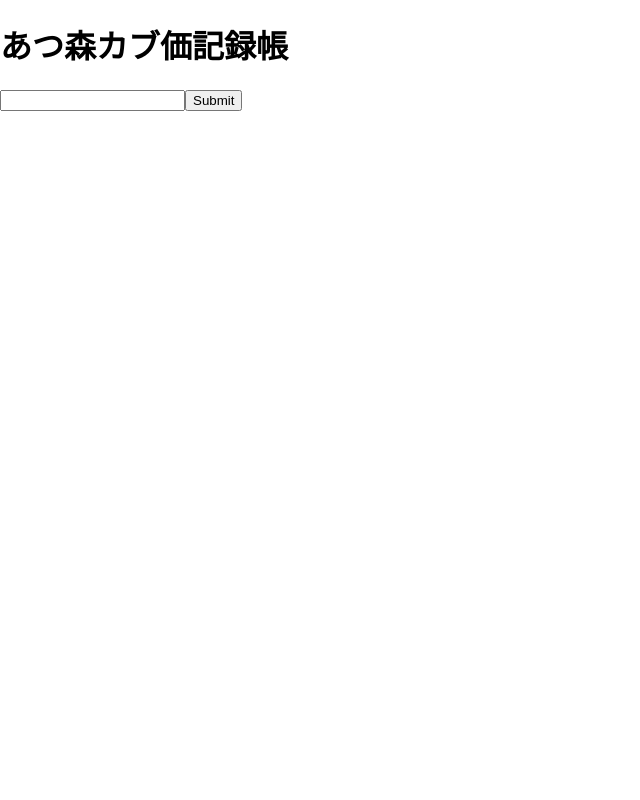
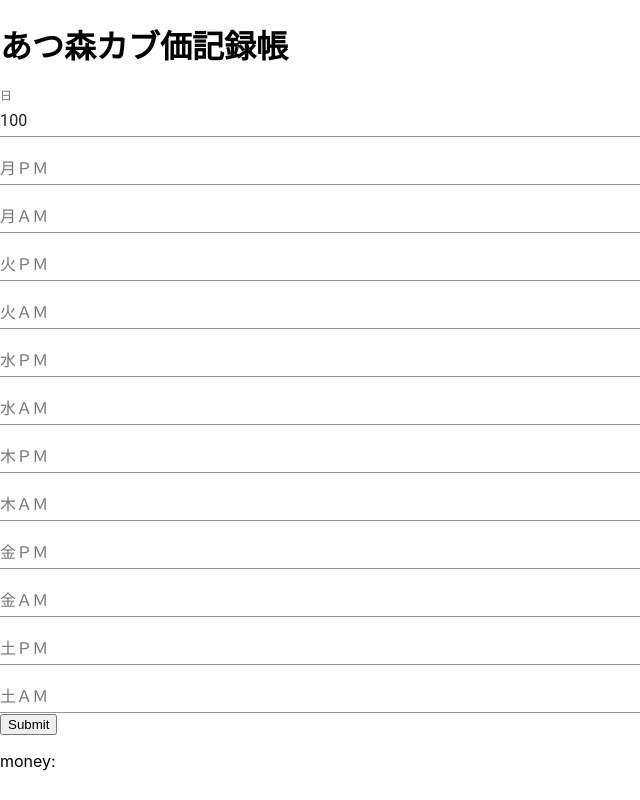
Before and after one commit to ukinn/kabu, a React (Create React App) app: page / in a window 1280 px wide. Shown: the whole page, without its empty margins (0-640 px from the left). Built offline with nearby package versions, Linux system fonts and the light colour scheme.

Commit message:
インプットを表代わりに使うことはできない

```diff
--- a/src/components/App.js
+++ b/src/components/App.js
@@ -4,6 +4,7 @@ import { savePrice, getPrice } from '../actions';
 import { connect } from 'react-redux';
 import { Field, reduxForm } from 'redux-form';
 // import styled from 'styled-components';
+import TextField from '@material-ui/core/TextField';
 
 // const kabukas = [
 //   {sun: '100'},
@@ -21,50 +22,65 @@ import { Field, reduxForm } from 'redux-form';
 //   {sat_pm: ''},
 // ]
 //
-// const kabukas2 = {
-//   sun: '100',
-//   mon_am: '',
-//   mon_pm: '',
-//   tue_am: '',
-//   tue_pm: '',
-//   wed_am: '',
-//   wed_pm: '',
-//   thu_am: '',
-//   thu_pm: '',
-//   fri_am: '',
-//   fri_pm: '',
-//   sat_am: '',
-//   sat_pm: '',
-// }
-//
-// console.log(kabukas);
-// // console.log(kabukas2.sun);
-// kabukas[0] = {sun: '100'};
-// console.log(kabukas[0]);
-// console.log(kabukas);
-//
+const dates = [
+  {en: '日曜日',ja: '日'},
+  {en: 'mon_am', ja: '月ＰＭ'},
+  {en: 'mon_pm', ja: '月ＡＭ'},
+  {en: 'tue_am', ja: '火ＰＭ'},
+  {en: 'tue_pm', ja: '火ＡＭ'},
+  {en: 'wed_am', ja: '水ＰＭ'},
+  {en: 'wed_pm', ja: '水ＡＭ'},
+  {en: 'thu_am', ja: '木ＰＭ'},
+  {en: 'thu_pm', ja: '木ＡＭ'},
+  {en: 'fri_am', ja: '金ＰＭ'},
+  {en: 'fri_pm', ja: '金ＡＭ'},
+  {en: 'sat_am', ja: '土ＰＭ'},
+  {en: 'sat_pm', ja: '土ＡＭ'},
+];
+
 
 class App extends Component {
   constructor(props){
     super(props);
     this.submit = this.submit.bind(this);
+    this.renderFields = this.renderFields.bind(this);
   }
   submit(values){
     const { savePrice } = this.props;
     savePrice(values);
     // getPrice();
   }
+  componentDidMount(){
+    const { getPrice } = this.props;
+    getPrice();
+  }
+  renderFields(){
+    const fields = dates.map((date,indexs)=>{
+      const renderComponents = (field)=> {
+        //redux-form の設定を取得
+        const { input } = field;
+        return(
+          <TextField fullWidth label={date.ja} {...input} />
+        )};
+      return (
+      <Field key={date.en} name={date.en} label={date.ja} component={renderComponents} type="number" />
+    )}
+  );
+    return fields;
+  }
+
   render(){
-    const { handleSubmit } = this.props;
+    const { handleSubmit, prices } = this.props;
     return(
       <div className="wrapper">
       <h1>
         あつ森カブ価記録帳
       </h1>
       <form onSubmit={handleSubmit(this.submit)}>
-        <Field name="sun" component="input" type="text" />
+        {this.renderFields()}
         <button type="submit">Submit</button>
       </form>
+      <p>money:{prices.sun}</p>
       </div>
     );
   };
@@ -72,7 +88,10 @@ class App extends Component {
 
 const mapStateToProps = (state) => {
   return(
-    {prices: state.prices}
+    {
+      prices: state.prices,
+      initialValues: state.prices,
+    }
   )
 };
 
--- a/src/reducers/prices.js
+++ b/src/reducers/prices.js
@@ -2,7 +2,7 @@
 import { GET, SAVE } from '../actions';
 
 let initialState = {
-  sun: '100',
+  日曜日: '100',
   mon_am: '',
   mon_pm: '',
   tue_am: '',
@@ -16,19 +16,37 @@ let initialState = {
   sat_am: '',
   sat_pm: '',
 };
+// let initialState = {
+//   sun: '100',
+//   mon_am: '1',
+//   mon_pm: '11',
+//   tue_am: '111',
+//   tue_pm: '111',
+//   wed_am: '13',
+//   wed_pm: '534',
+//   thu_am: '35',
+//   thu_pm: '53',
+//   fri_am: '346',
+//   fri_pm: '364',
+//   sat_am: '7',
+//   sat_pm: '45',
+// };
 
 export default (prices = initialState, action) => {
   switch(action.type) {
     case GET:
       console.log('getきた')
+      prices = JSON.parse(localStorage.getItem('kabuka')) || prices;
+      console.log(prices);
       return prices;
     case SAVE:
-      console.log(action);
+      // console.log(action);
       prices = action.values;
       console.log(prices);
+      localStorage.setItem('kabuka', JSON.stringify(prices));
       return prices;
     default:
-    console.log('何にもきてない')
+    // console.log('何にもきてない');
       return prices;
   }
 }
```
